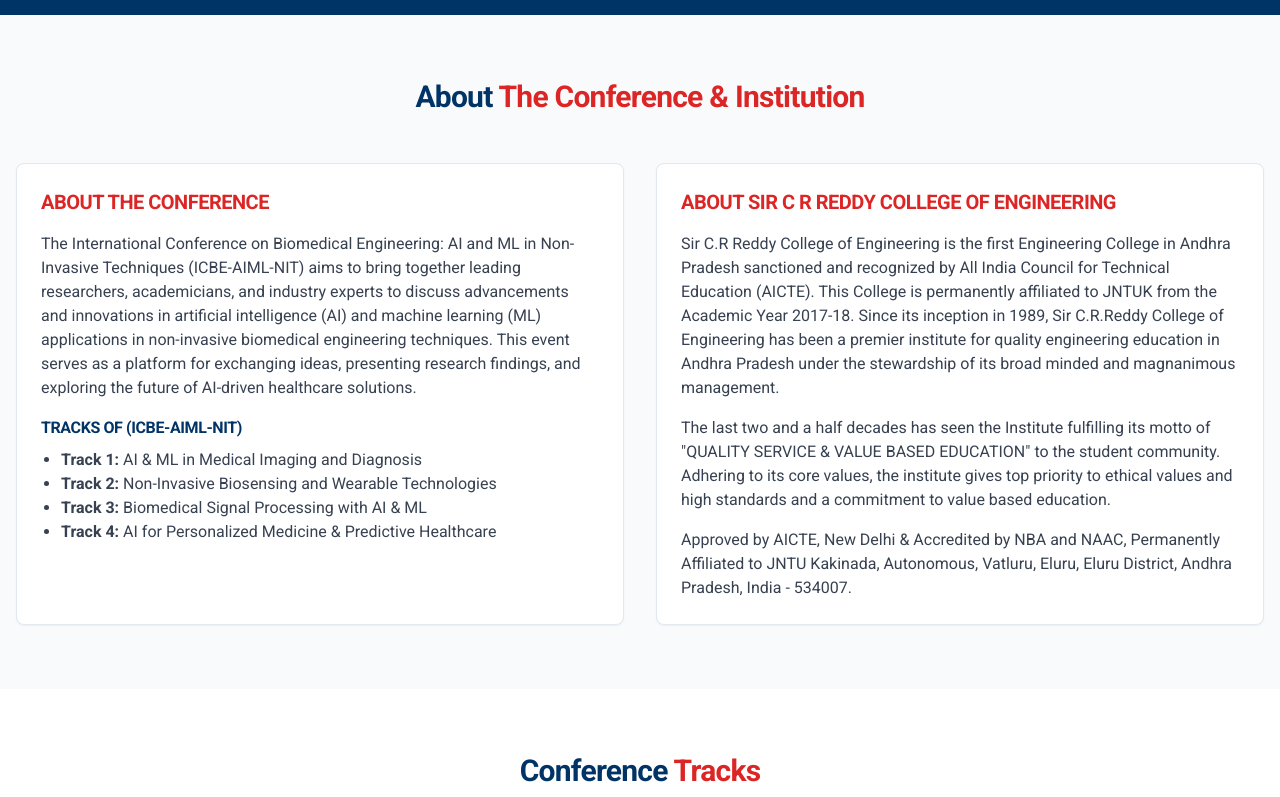
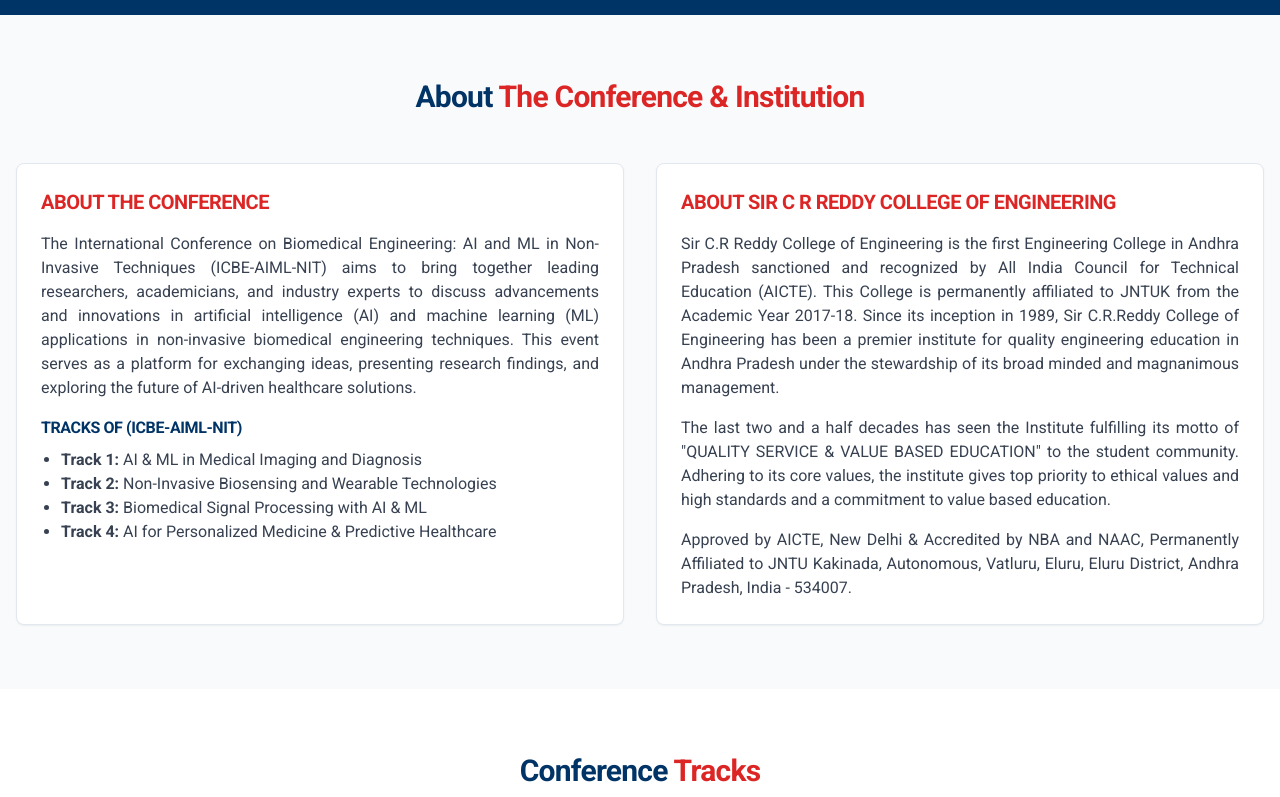
Before and after one commit to LuciferDinesh/brochure-echo-kluniversity, a React (Vite) app: page / in a window 1280 px wide. Shown: the part 633-1430 px from the top of the page. Built offline with nearby package versions, Linux system fonts and the light colour scheme.

Commit message:
Fix: Justify text
Justify the text content in the application.

```diff
--- a/src/components/About.tsx
+++ b/src/components/About.tsx
@@ -14,7 +14,7 @@ const About = () => {
           <Card>
             <CardContent className="p-6">
               <h3 className="text-xl font-bold mb-4 text-red-600">ABOUT THE CONFERENCE</h3>
-              <p className="text-gray-700 mb-4">
+              <p className="text-gray-700 mb-4 text-justify">
                 The International Conference on Biomedical Engineering: AI and ML in Non-Invasive Techniques
                 (ICBE-AIML-NIT) aims to bring together leading researchers, academicians, and industry experts to
                 discuss advancements and innovations in artificial intelligence (AI) and machine learning (ML)
@@ -36,21 +36,21 @@ const About = () => {
           <Card>
             <CardContent className="p-6">
               <h3 className="text-xl font-bold mb-4 text-red-600">ABOUT SIR C R REDDY COLLEGE OF ENGINEERING</h3>
-              <p className="text-gray-700">
+              <p className="text-gray-700 text-justify">
                 Sir C.R Reddy College of Engineering is the first Engineering College in Andhra Pradesh sanctioned and
                 recognized by All India Council for Technical Education (AICTE). This College is permanently affiliated to
-                JNTUK from the Academic Year 2017-18. Since its inception in 1989, Sir C.R.Reddy College of Engineering
-                has been a premier institute for quality engineering education in Andhra Pradesh under the stewardship of
-                its broad minded and magnanimous management.
+                JNTUK from the Academic Year 2017-18. Since its inception in 1989, Sir C.R.Reddy College of Engineering has
+                been a premier institute for quality engineering education in Andhra Pradesh under the stewardship of its broad
+                minded and magnanimous management.
               </p>
 
-              <p className="text-gray-700 mt-4">
+              <p className="text-gray-700 mt-4 text-justify">
                 The last two and a half decades has seen the Institute fulfilling its motto of "QUALITY SERVICE & VALUE
-                BASED EDUCATION" to the student community. Adhering to its core values, the institute gives top
-                priority to ethical values and high standards and a commitment to value based education.
+                BASED EDUCATION" to the student community. Adhering to its core values, the institute gives top priority to
+                ethical values and high standards and a commitment to value based education.
               </p>
 
-              <p className="text-gray-700 mt-4">
+              <p className="text-gray-700 mt-4 text-justify">
                 Approved by AICTE, New Delhi & Accredited by NBA and NAAC, Permanently Affiliated to JNTU Kakinada,
                 Autonomous, Vatluru, Eluru, Eluru District, Andhra Pradesh, India - 534007.
               </p>
```
